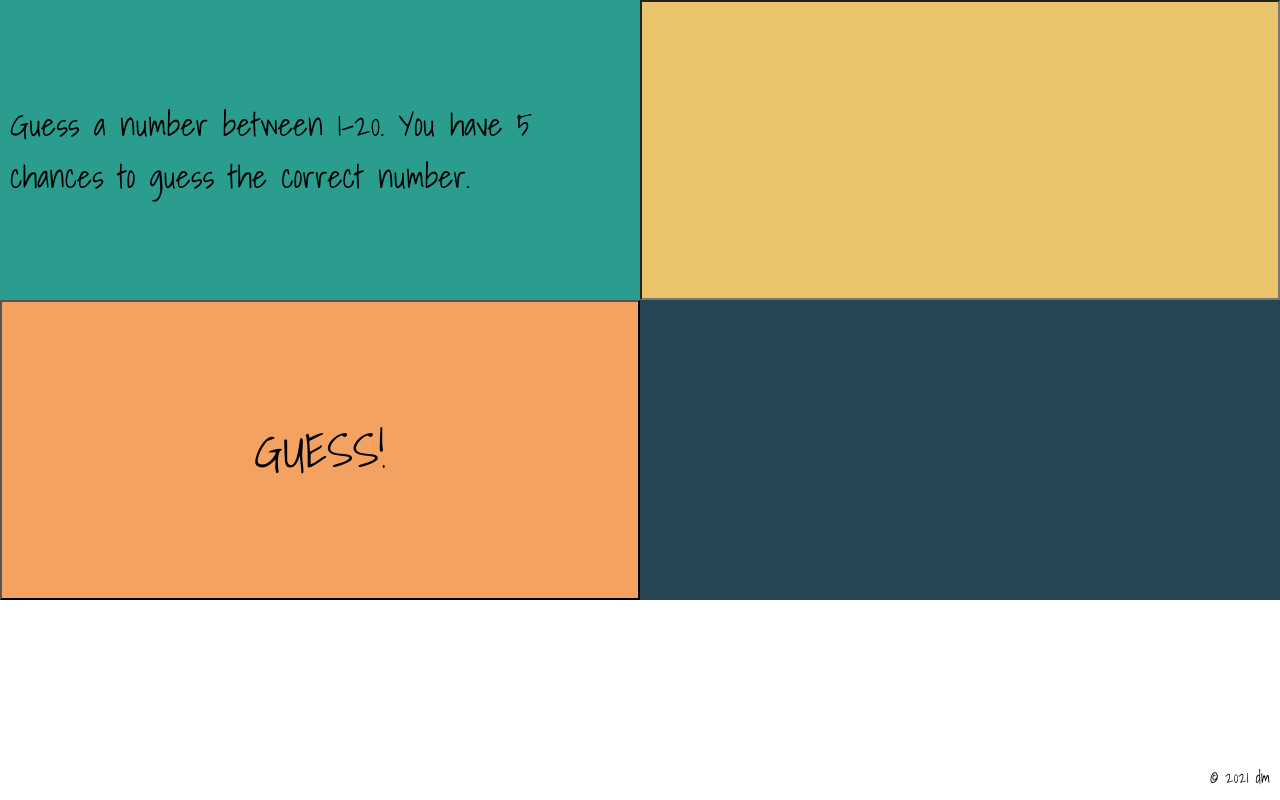
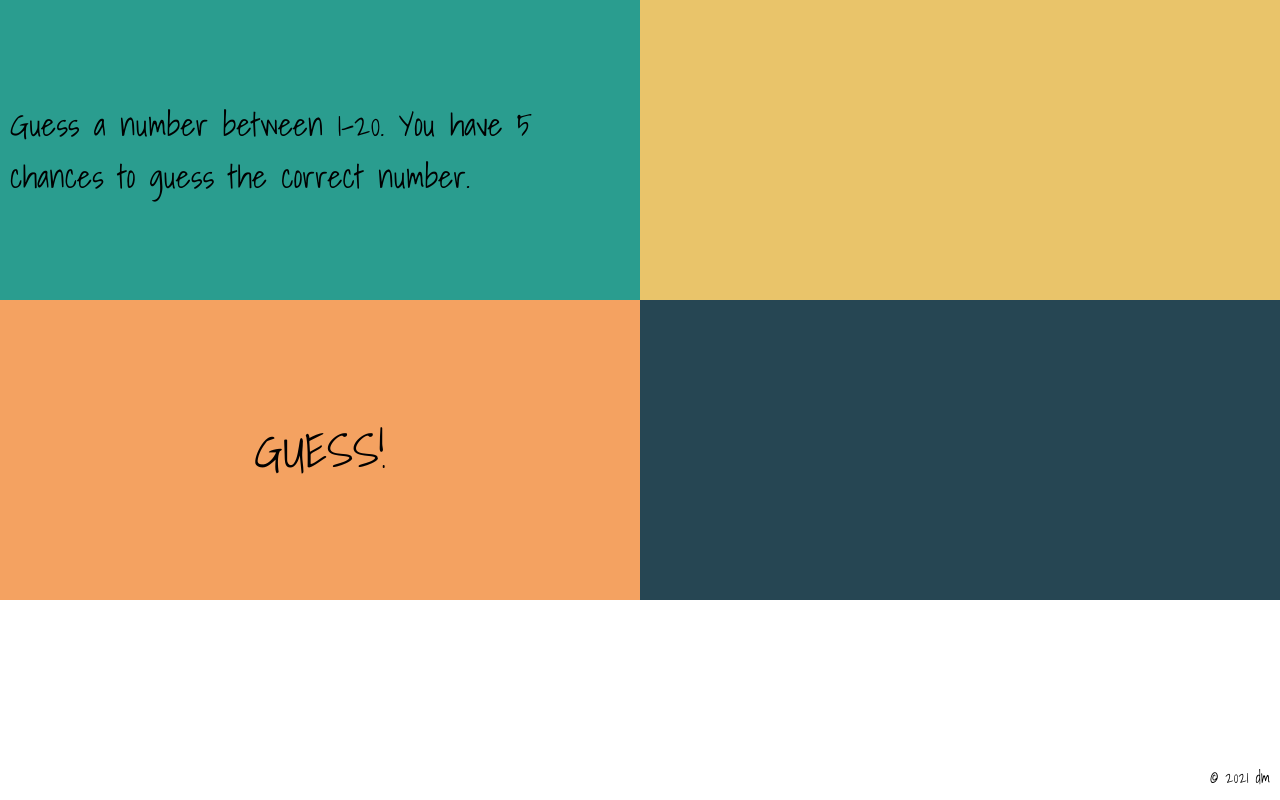
Before and after one commit to daniellamarks/lab-02-guess-number, a plain HTML site: page index.html in a window 1280 px wide. Drawn offline with Linux system fonts and the light colour scheme.

Commit message:
trying to fix css so that it displays in github correctly

```diff
--- a/styles/style.css
+++ b/styles/style.css
@@ -1,9 +1,18 @@
 
 @import url('https://fonts.googleapis.com/css2?family=Shadows+Into+Light&display=swap');
+
+
+* {
+    margin: 0;
+    padding: 0;
+    box-sizing: border-box;
+    border: 0;
+}
 
 body {
 
     font-family: 'Shadows Into Light', sans-serif;
+
 
 }
 
```
